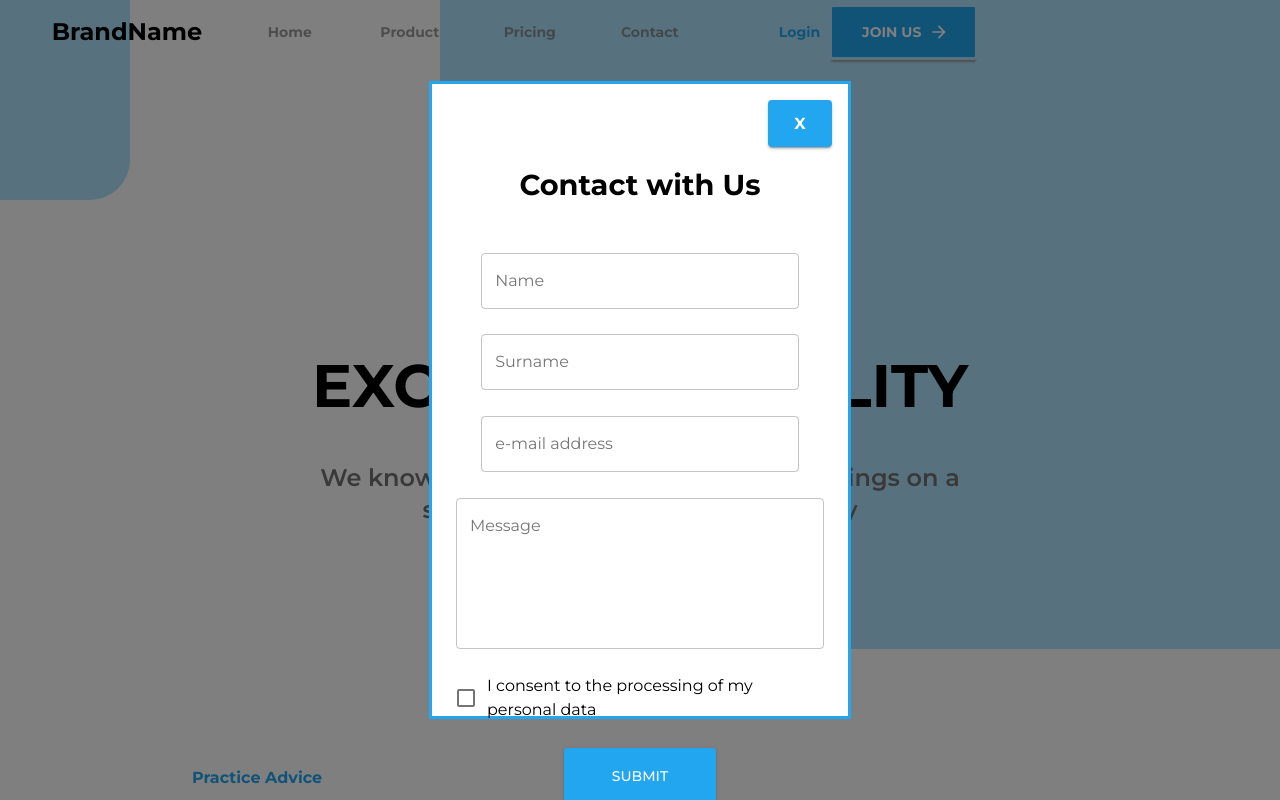
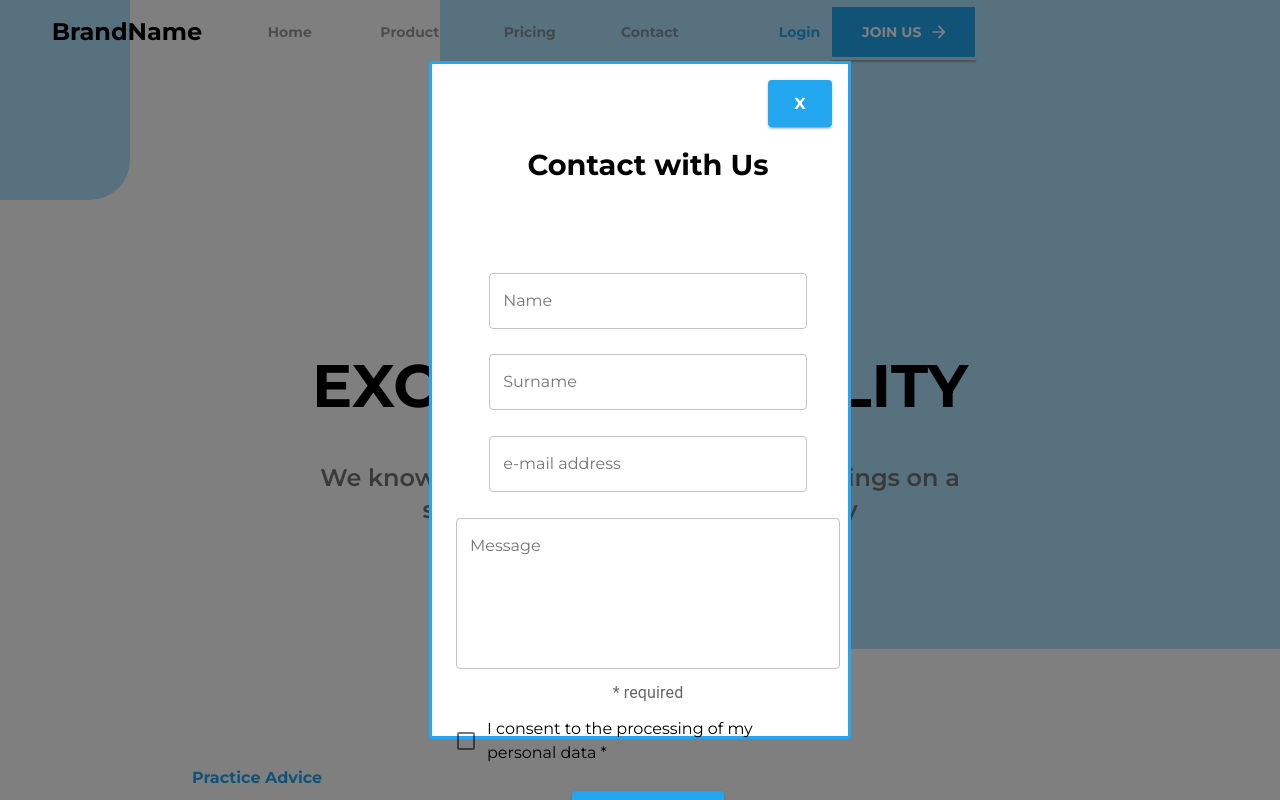
Before and after one commit to JW357/Internship-project, a React (Create React App) app: page / in a window 1280 px wide. Both pictures are taken after a click on the tab "Contact". Shown: the top 800 px of the page. Built offline with nearby package versions, Linux system fonts and the light colour scheme.

Commit message:
adding redux store to the contact modal (#10)
* adding redux store to the contact modal

* changing classname and correcting syntax

```diff
--- a/src/components/Navbar/ContactModal/ContactModal.jsx
+++ b/src/components/Navbar/ContactModal/ContactModal.jsx
@@ -2,8 +2,12 @@ import React, { useState } from 'react';
 import {
   Button, Checkbox, FormControl, FormControlLabel, Modal, TextField,
 } from '@material-ui/core';
+import Alert from '@mui/material/Alert';
 import PropTypes from 'prop-types';
+import { useDispatch, useSelector } from 'react-redux';
+import { FormLabel } from '@mui/material';
 import { useStyles } from './style';
+import { submit } from '../../../features/user';
 
 export default function ContactModal({
   open,
@@ -17,6 +21,11 @@ export default function ContactModal({
     errorName: '',
     errorEmail: '',
   });
+  const [checked, setChecked] = useState(false);
+  const [alert, setAlert] = useState('none');
+
+  const user = useSelector((state) => state?.user);
+  const dispatch = useDispatch();
 
   const handleSubmit = (e) => {
     e.preventDefault();
@@ -34,7 +43,7 @@ export default function ContactModal({
     }
     const validation = /\S+@\S+\.\S+/;
 
-    if (validation.test(userInput.email) === false) {
+    if (!validation.test(userInput.email)) {
       setUserInput(((prevState) => ({
         ...prevState,
         errorEmail: 'Invalid e-mail address',
@@ -44,6 +53,20 @@ export default function ContactModal({
         ...userInput,
         errorEmail: '',
       });
+    }
+
+    if (userInput.name.length >= 2
+      && validation.test(userInput.email)
+      && checked) {
+      dispatch(
+        submit({
+          name: userInput.name,
+          surname: userInput.surname,
+          email: userInput.email,
+          message: userInput.message,
+        }),
+        setAlert('flex'),
+      );
     }
   };
 
@@ -66,7 +89,15 @@ export default function ContactModal({
             </div>
             <div className={classes.inputBox}>
               <h1 className={classes.modalHeader}>Contact with Us</h1>
-              <form onSubmit={(e) => handleSubmit(e)} className={classes.inputs}>
+              <Alert
+                className={classes.formAlert}
+                style={{ display: alert }}
+                severity="success"
+              >
+                {userInput.name }
+                , your message have been sent
+              </Alert>
+              <form onSubmit={(e) => handleSubmit(e)} className={classes.inputForm}>
                 <TextField
                   className={classes.textInput}
                   onChange={(e) => setUserInput({ ...userInput, name: e.target.value })}
@@ -75,13 +106,17 @@ export default function ContactModal({
                   helperText={userInput.errorName}
                   label="Name"
                   variant="outlined"
-                />
+                >
+                  {user.name}
+                </TextField>
                 <TextField
                   onChange={(e) => setUserInput({ ...userInput, surname: e.target.value })}
                   className={classes.textInput}
                   label="Surname"
                   variant="outlined"
-                />
+                >
+                  {user.surname}
+                </TextField>
                 <TextField
                   className={classes.textInput}
                   onChange={(e) => setUserInput({ ...userInput, email: e.target.value })}
@@ -90,24 +125,48 @@ export default function ContactModal({
                   helperText={userInput.errorEmail}
                   label="e-mail address"
                   variant="outlined"
-                />
+                >
+                  {user.email}
+                </TextField>
                 <TextField
                   className={classes.messageInput}
                   onChange={(e) => setUserInput({ ...userInput, message: e.target.value })}
+                  value={userInput.message}
                   multiline
                   rows={6}
                   label="Message"
                   variant="outlined"
-                />
+                >
+                  {user.message}
+                </TextField>
+                <FormLabel className={classes.formLabel}>* required</FormLabel>
                 <FormControl className={classes.formControl}>
                   <FormControlLabel
                     value="end"
-                    control={<Checkbox className={classes.checkbox} color="primary" />}
-                    label="I consent to the processing of my personal data"
+                    control={(
+                      <Checkbox
+                        color="primary"
+                        checked={checked}
+                        onChange={(e) => setChecked(e.target.checked)}
+                      />
+                    )}
+                    label="I consent to the processing of my personal data *"
                     labelPlacement="end"
                   />
                 </FormControl>
-                <Button type="submit" className={classes.submitButton} variant="contained" color="primary">Submit</Button>
+                <Button
+                  type="submit"
+                  className={classes.submitButton}
+                  variant="contained"
+                  color="primary"
+                  onClick={() => {
+                    dispatch(submit({
+                      name: '', surname: '', email: '', message: '',
+                    }));
+                  }}
+                >
+                  Submit
+                </Button>
               </form>
             </div>
           </div>
--- a/src/components/Navbar/ContactModal/style.js
+++ b/src/components/Navbar/ContactModal/style.js
@@ -11,7 +11,7 @@ export const useStyles = makeStyles((theme) => ({
   window: {
     padding: '1rem',
     width: '30vw',
-    height: '75vh',
+    height: '80vh',
     background: 'white',
     border: `3px solid ${theme.palette.primary.main}`,
   },
@@ -22,6 +22,7 @@ export const useStyles = makeStyles((theme) => ({
   },
 
   inputBox: {
+    width: '100%',
     display: 'flex',
     flexDirection: 'column',
     justifyContent: 'center',
@@ -31,7 +32,7 @@ export const useStyles = makeStyles((theme) => ({
 
   modalHeader: {
     fontSize: '1.8rem',
-    margin: '1rem auto 2.5rem auto',
+    margin: '1rem auto 5rem auto',
   },
 
   messageInput: {
@@ -49,7 +50,7 @@ export const useStyles = makeStyles((theme) => ({
     marginRight: 'none',
   },
 
-  inputs: {
+  inputForm: {
     display: 'flex',
     justifyContent: 'center',
     flexDirection: 'column',
@@ -80,6 +81,18 @@ export const useStyles = makeStyles((theme) => ({
       fontWeight: '700',
     },
   },
+
+  formAlert: {
+    position: 'absolute',
+    width: '40ch',
+    top: '14rem',
+  },
+
+  formLabel: {
+    textAlign: 'center',
+    margin: 0,
+    color: 'red',
+  },
 }));
 
 export default useStyles;
--- /dev/null
+++ b/src/features/user.js
@@ -0,0 +1,20 @@
+import { createSlice } from '@reduxjs/toolkit';
+
+export const userSlice = createSlice({
+  name: 'user',
+  initialState: {
+    user: {
+      name: '', surname: '', email: '', message: '',
+    },
+  },
+  reducers: {
+    // eslint-disable-next-line no-param-reassign
+    submit: (state, action) => { state.user = action.payload; },
+  },
+});
+
+export const { submit } = userSlice.actions;
+
+export const selectUser = (state) => state.user.user;
+
+export default userSlice.reducer;
--- a/src/index.jsx
+++ b/src/index.jsx
@@ -1,11 +1,15 @@
 import React from 'react';
 import ReactDOM from 'react-dom';
 import './index.scss';
+import { Provider } from 'react-redux';
 import App from './App';
+import store from './store';
 
 ReactDOM.render(
   <React.StrictMode>
-    <App />
+    <Provider store={store}>
+      <App />
+    </Provider>
   </React.StrictMode>,
   document.getElementById('root'),
 );
--- /dev/null
+++ b/src/store.js
@@ -0,0 +1,8 @@
+import { configureStore } from '@reduxjs/toolkit';
+import userReducer from './features/user';
+
+export default configureStore({
+  reducer: {
+    user: userReducer,
+  },
+});
```
Also changed, not shown: package.json (+7 -0 lines), 1 other file (tests, documents, lock files or other folders).
